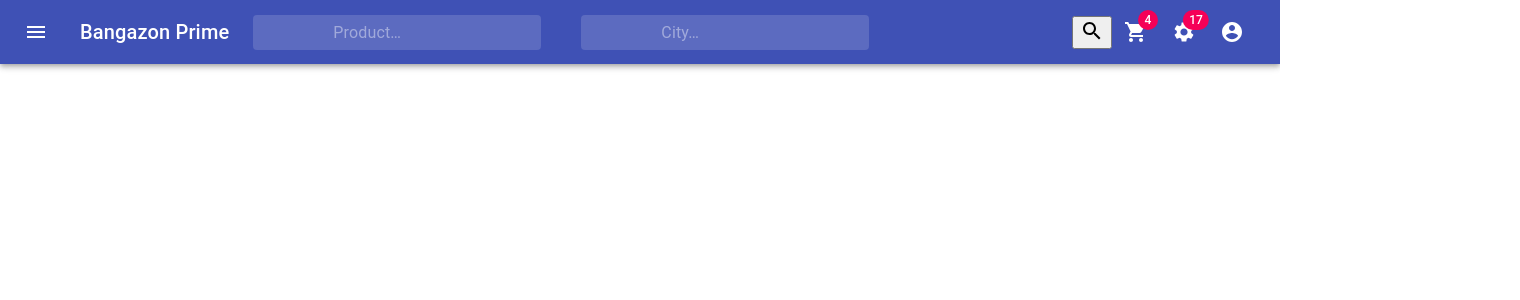
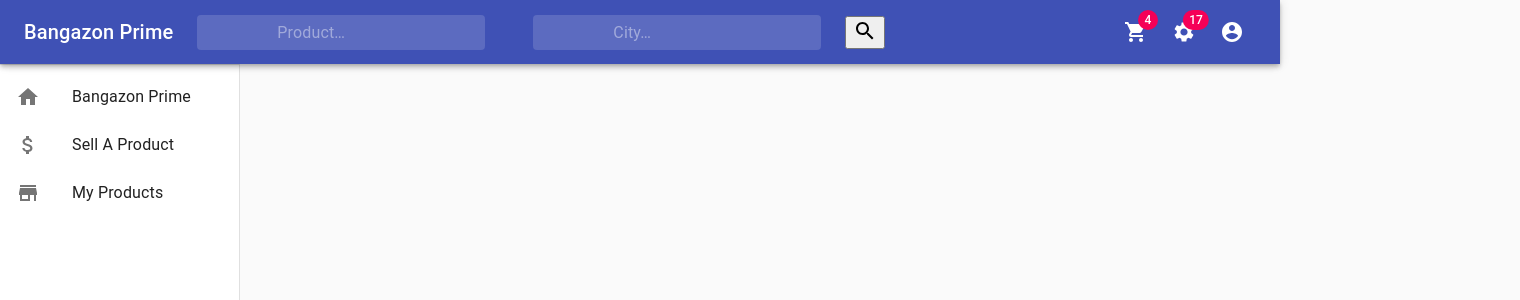
Before and after one commit to nss-cohort-36/bangazon-client-imagination-station-react, a React (Create React App) app in the folder bangazon/: page / in a window 1280 px wide. Shown: the top 300 px of the page, 1520 px wide, since content can reach past the window. Built offline with nearby package versions, Linux system fonts and the light colour scheme.

Commit message:
appbar in front of drawer

```diff
--- a/bangazon/src/components/nav/Navbar.css
+++ b/bangazon/src/components/nav/Navbar.css
@@ -0,0 +1,3 @@
+#navBar{
+    z-index: 1400;
+}
--- a/bangazon/src/components/nav/Navbar.js
+++ b/bangazon/src/components/nav/Navbar.js
@@ -17,9 +17,25 @@ import ShoppingCart from '@material-ui/icons/ShoppingCart';
 import Settings from '@material-ui/icons/Settings';
 import MoreIcon from '@material-ui/icons/MoreVert';
 
+import CssBaseline from '@material-ui/core/CssBaseline';
+import Divider from '@material-ui/core/Divider';
+import Drawer from '@material-ui/core/Drawer';
+import Hidden from '@material-ui/core/Hidden';
+import List from '@material-ui/core/List';
+import ListItem from '@material-ui/core/ListItem';
+import ListItemIcon from '@material-ui/core/ListItemIcon';
+import ListItemText from '@material-ui/core/ListItemText';
+import Home from '@material-ui/icons/Home'
+import AttachMoney from '@material-ui/icons/AttachMoney'
+import Store from '@material-ui/icons/Store'
+import './Navbar.css'
+
+const drawerWidth = 240;
+
 const styles = theme => ({
   root: {
     width: '100%',
+    display: 'flex',
   },
   grow: {
     flexGrow: 1,
@@ -27,6 +43,9 @@ const styles = theme => ({
   menuButton: {
     marginLeft: -12,
     marginRight: 20,
+    [theme.breakpoints.up('sm')]: {
+        display: 'none',
+      },
   },
   title: {
     display: 'none',
@@ -41,7 +60,7 @@ const styles = theme => ({
     '&:hover': {
       backgroundColor: fade(theme.palette.common.white, 0.25),
     },
-    marginRight: theme.spacing.unit * 2,
+    marginRight: theme.spacing.unit * 3,
     marginLeft: 0,
     width: '100%',
     [theme.breakpoints.up('sm')]: {
@@ -85,12 +104,36 @@ const styles = theme => ({
       display: 'none',
     },
   },
+
+
+
+  drawer: {
+    [theme.breakpoints.up('sm')]: {
+      width: drawerWidth,
+      flexShrink: 0,
+    },
+  },
+  appBar: {
+    marginLeft: drawerWidth,
+    [theme.breakpoints.up('sm')]: {
+      width: `calc(100% - ${drawerWidth}px)`,
+    },
+  },
+  toolbar: theme.mixins.toolbar,
+  drawerPaper: {
+    width: drawerWidth,
+  },
+  content: {
+    flexGrow: 1,
+    padding: theme.spacing.unit * 3,
+  },
 });
 
 class NavBar extends React.Component {
   state = {
     anchorEl: null,
     mobileMoreAnchorEl: null,
+    mobileOpen: false,
   };
 
   handleProfileMenuOpen = event => {
@@ -110,9 +153,14 @@ class NavBar extends React.Component {
     this.setState({ mobileMoreAnchorEl: null });
   };
 
+
+//   for drawer
+  handleDrawerToggle = () => {
+    this.setState(state => ({ mobileOpen: !state.mobileOpen }));
+  };
   render() {
     const { anchorEl, mobileMoreAnchorEl } = this.state;
-    const { classes } = this.props;
+    const { classes, theme } = this.props;
     const isMenuOpen = Boolean(anchorEl);
     const isMobileMenuOpen = Boolean(mobileMoreAnchorEl);
 
@@ -162,9 +210,31 @@ class NavBar extends React.Component {
       </Menu>
     );
 
+    const drawer = (
+        <div>
+          <div className={classes.toolbar} />
+          <Divider />
+          <List>
+              <ListItem button id="home">
+                <ListItemIcon><Home /></ListItemIcon>
+                <ListItemText>Bangazon Prime</ListItemText>
+              </ListItem>
+              <ListItem button id="sellAProduct">
+                <ListItemIcon><AttachMoney /></ListItemIcon>
+                <ListItemText>Sell A Product</ListItemText>
+              </ListItem>
+              <ListItem button id="myProducts">
+                <ListItemIcon><Store /></ListItemIcon>
+                <ListItemText>My Products</ListItemText>
+              </ListItem>
+          </List>
+        </div>
+      );
+
     return (
       <div className={classes.root}>
-        <AppBar position="static">
+        <CssBaseline />
+        <AppBar position="static" id="navBar">
           <Toolbar>
             <IconButton className={classes.menuButton} color="inherit" aria-label="Open drawer">
               <MenuIcon />
@@ -196,10 +266,10 @@ class NavBar extends React.Component {
                 }}
               />
             </div>
-            <div className={classes.grow} />
             <button>
                 <SearchIcon />
             </button>
+            <div className={classes.grow} />
             <div className={classes.sectionDesktop}>
               <IconButton color="inherit">
                 <Badge badgeContent={4} color="secondary">
@@ -227,6 +297,34 @@ class NavBar extends React.Component {
             </div>
           </Toolbar>
         </AppBar>
+        <nav className={classes.drawer}>
+          {/* The implementation can be swapped with js to avoid SEO duplication of links. */}
+          <Hidden smUp implementation="css">
+            <Drawer
+              container={this.props.container}
+              variant="temporary"
+              anchor={theme.direction === 'rtl' ? 'right' : 'left'}
+              open={this.state.mobileOpen}
+              onClose={this.handleDrawerToggle}
+              classes={{
+                paper: classes.drawerPaper,
+              }}
+            >
+              {drawer}
+            </Drawer>
+          </Hidden>
+          <Hidden xsDown implementation="css">
+            <Drawer
+              classes={{
+                paper: classes.drawerPaper,
+              }}
+              variant="permanent"
+              open
+            >
+              {drawer}
+            </Drawer>
+          </Hidden>
+        </nav>
         {renderMenu}
         {renderMobileMenu}
       </div>
@@ -236,6 +334,10 @@ class NavBar extends React.Component {
 
 NavBar.propTypes = {
   classes: PropTypes.object.isRequired,
+  container: PropTypes.object,
+    theme: PropTypes.object.isRequired,
 };
 
-export default withStyles(styles)(NavBar);
+
+
+export default withStyles(styles, { withTheme: true })(NavBar);
```
